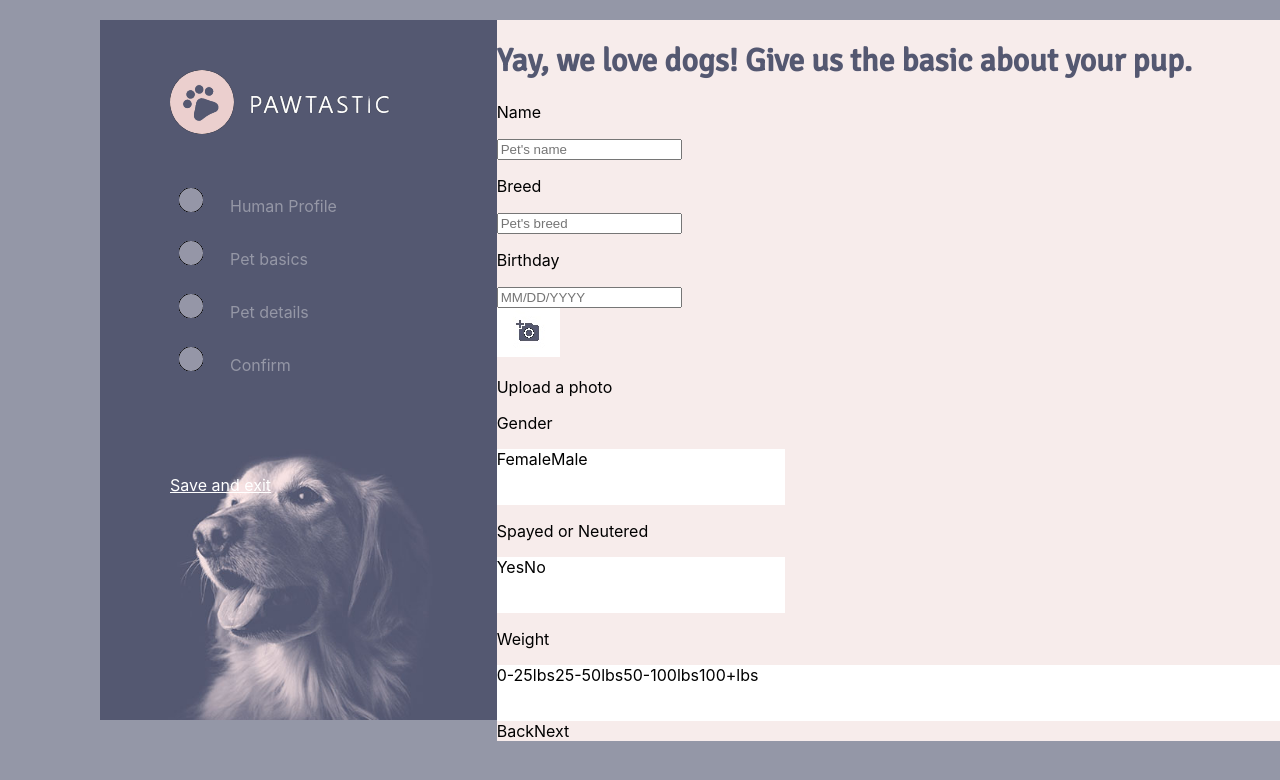
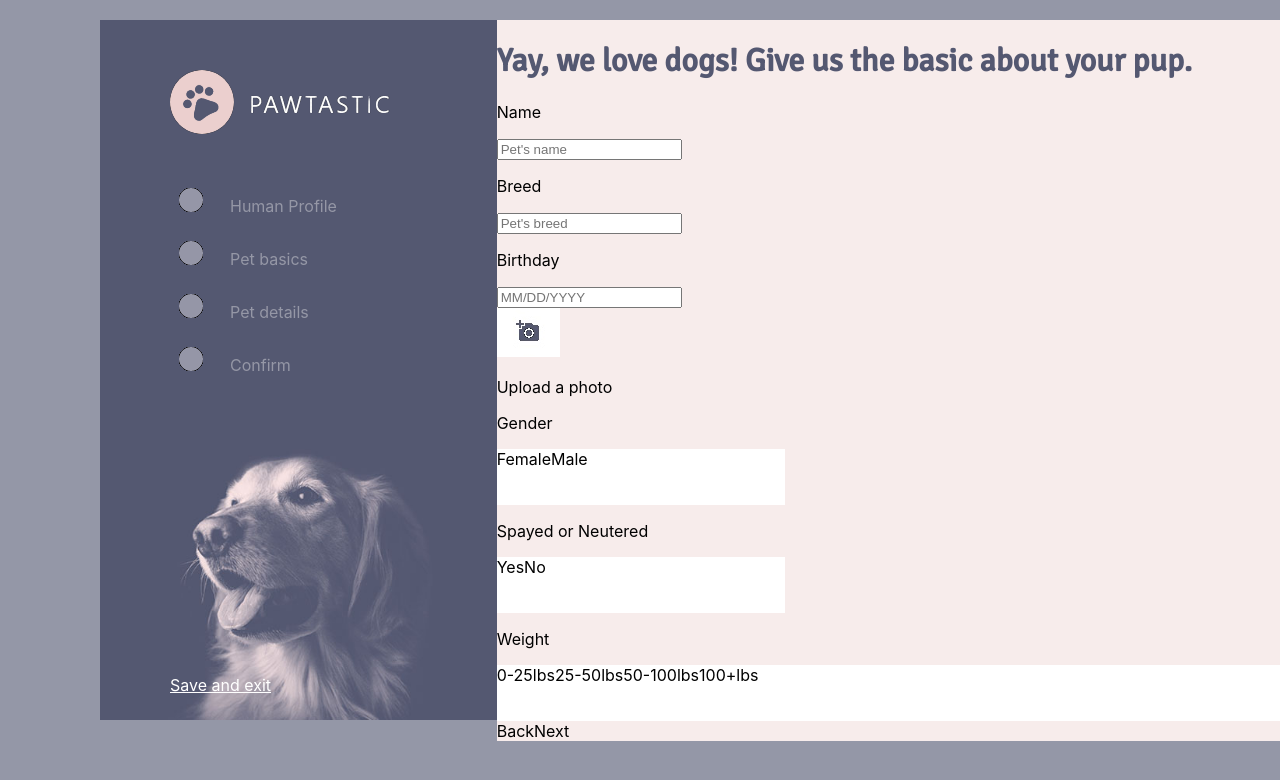
Before and after one commit to O-Sanni/pawtastic_form, a React (Create React App) app: page / in a window 1280 px wide. Shown: the top 780 px of the page. Built offline with nearby package versions, Linux system fonts and the light colour scheme.

Commit message:
left side finished

```diff
--- a/src/components/components.css
+++ b/src/components/components.css
@@ -40,7 +40,7 @@ li{
 }
 
 #save{
-    margin-top: 100px;
+    margin-top: 300px;
     font-family: 24px 'Sen', sans-serif;
     text-decoration: underline;
     color:#ffffff;
```
